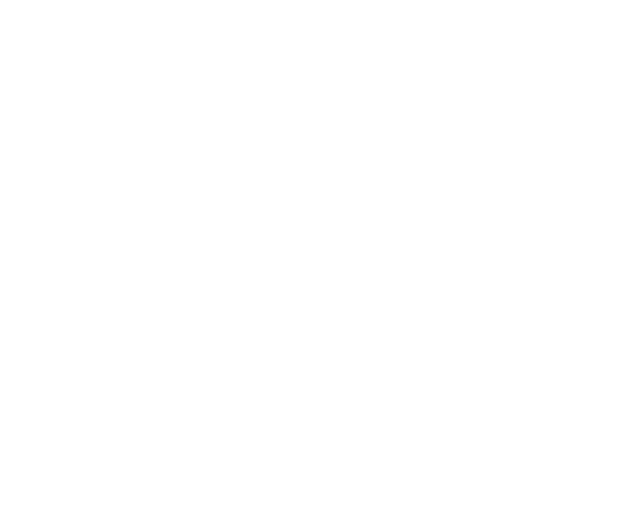
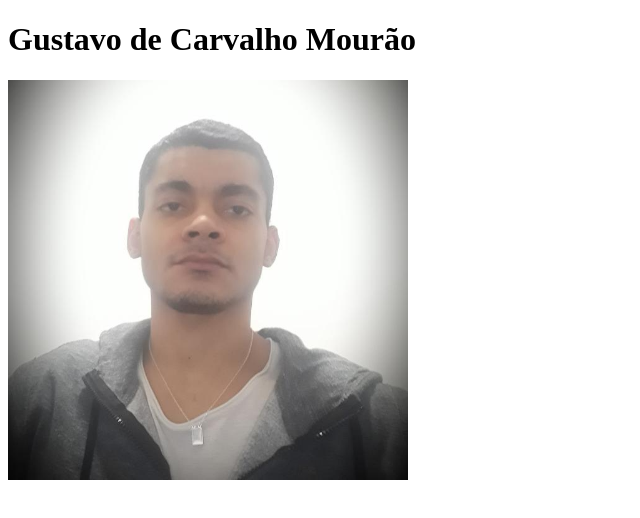
Before and after one commit to Gustavo-Mourao/Portifolio, a plain HTML site: page index.html in a window 1280 px wide. Shown: the whole page, without its empty margins (0-640 px from the left). Drawn offline with Linux system fonts and the light colour scheme.

Commit message:
perfil com nome e foto

```diff
--- a/index.html
+++ b/index.html
@@ -4,9 +4,13 @@
     <meta charset="UTF-8">
     <meta http-equiv="X-UA-Compatible" content="IE=edge">
     <meta name="viewport" content="width=device-width, initial-scale=1.0">
-    <title>Document</title>
+    <title>Portifólio Gustavo</title>
 </head>
 <body>
+    <h1>Gustavo de Carvalho Mourão</h1>
+    <img width="400px" src="./aca6ae3a-ea4f-4a74-bfc4-7f9a69078f42.jpeg" alt="Foto perfil">
+
+
 
 </body>
 </html>
```
